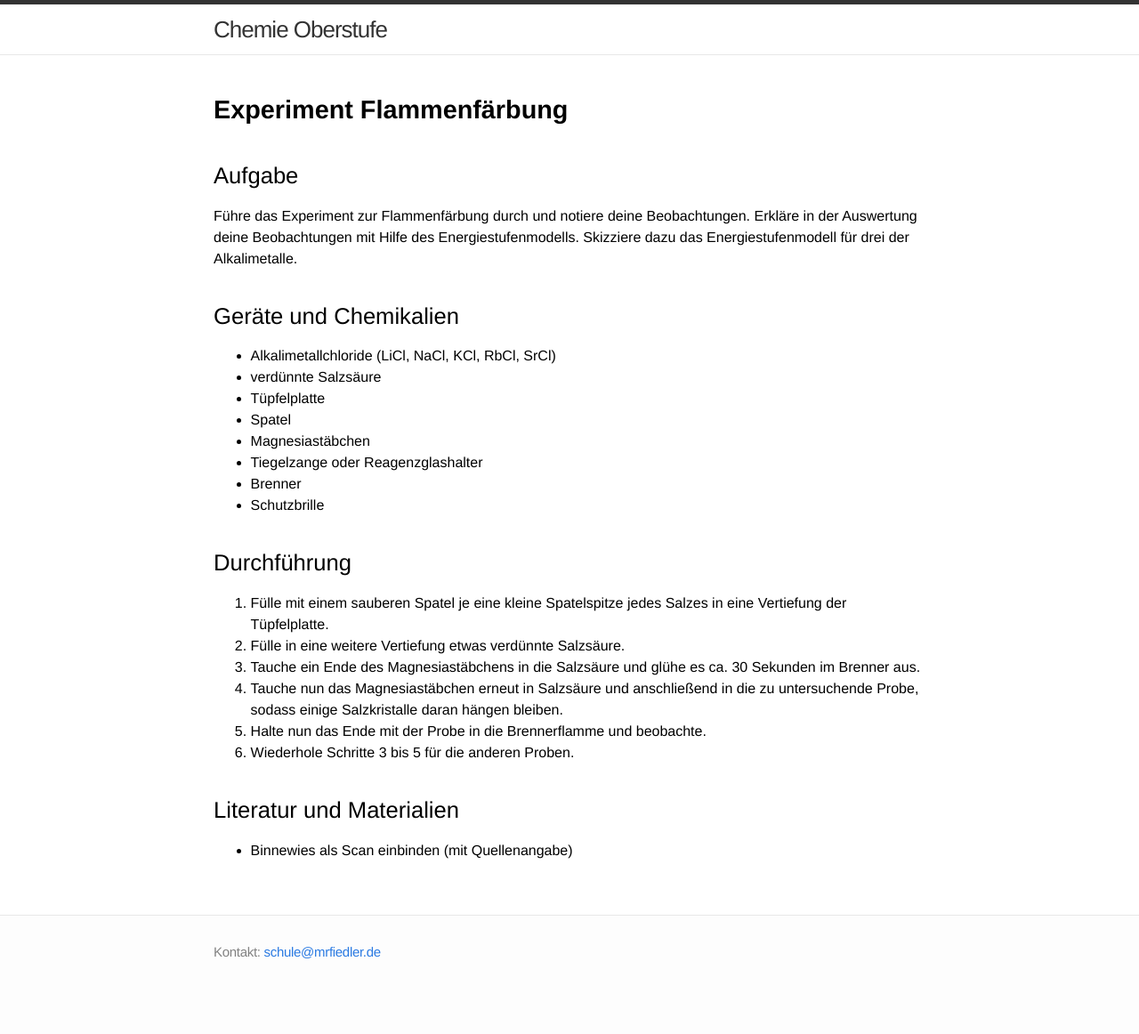
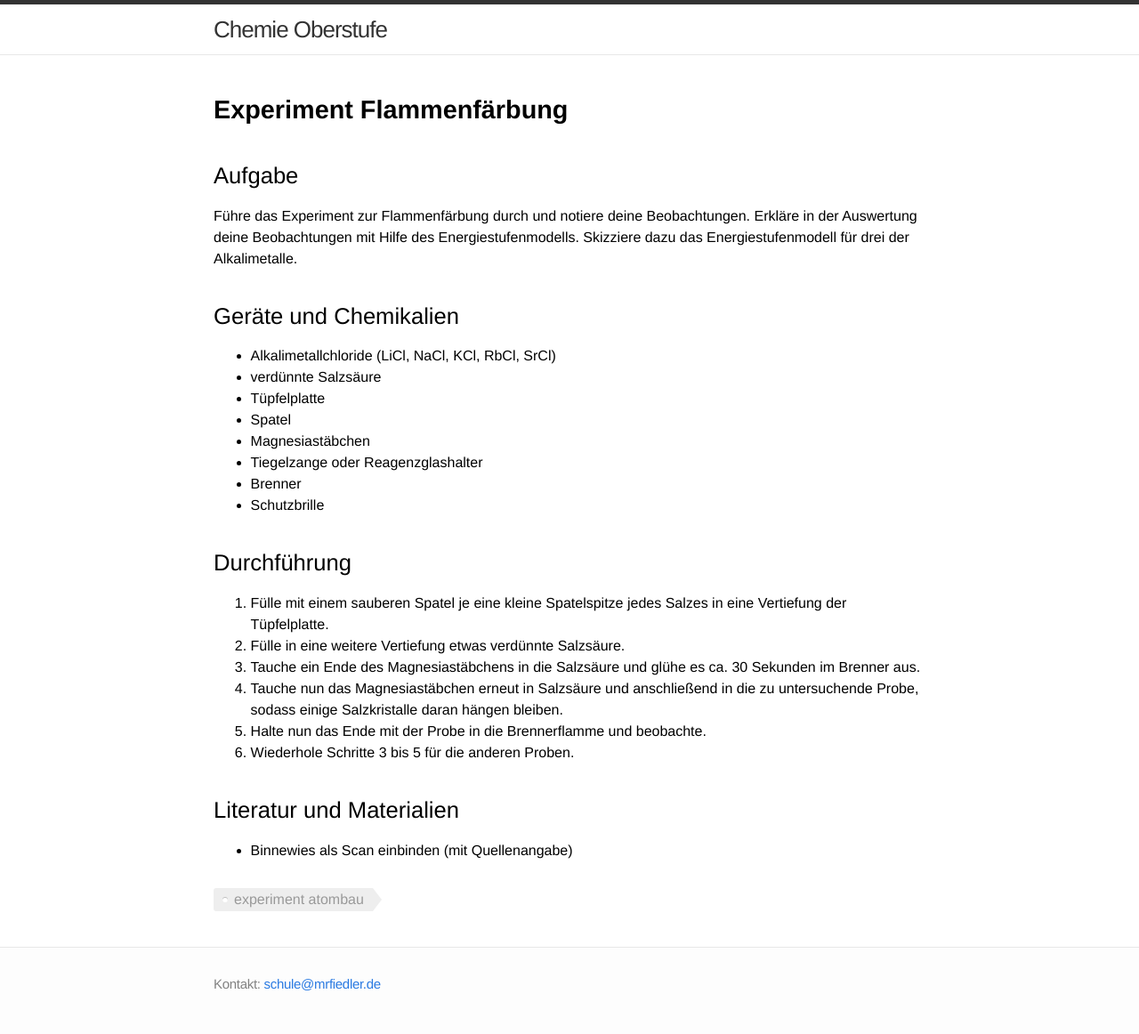
Before and after one commit to chemie-oberstufe/chemie-oberstufe.github.io, a Jekyll site: the page built from experimente/flammenfaerbung.md, in a window 1280 px wide. Shown: the whole page at 89% size. Built offline with Jekyll 4.4.1, drawn with Linux system fonts in a browser that asks for light colours; before the commit the page ends 1126 px from its top, so only the background shows below that.

Commit message:
add tags to _layouts/default.html

```diff
--- a/_layouts/default.html
+++ b/_layouts/default.html
@@ -10,6 +10,12 @@
     <div class="page-content">
       <div class="wrap">
       {{ content }}
+
+	<ul class="tags">
+	        {% for tag in page.tags %}
+                	<li><a href="/tags#{{ tag }}" class="tag">{{ tag }}</a></li>
+		{% endfor %}
+	</ul>
       </div>
     </div>
 
```
